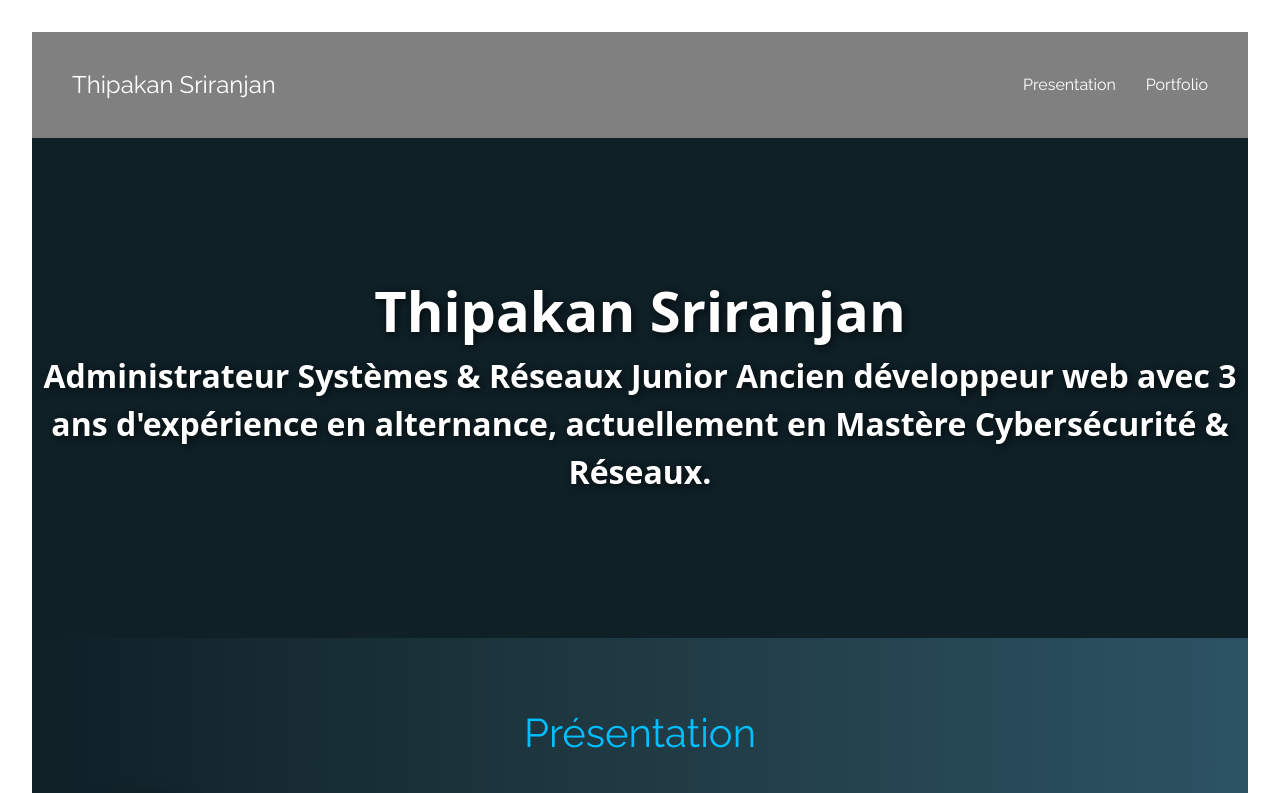
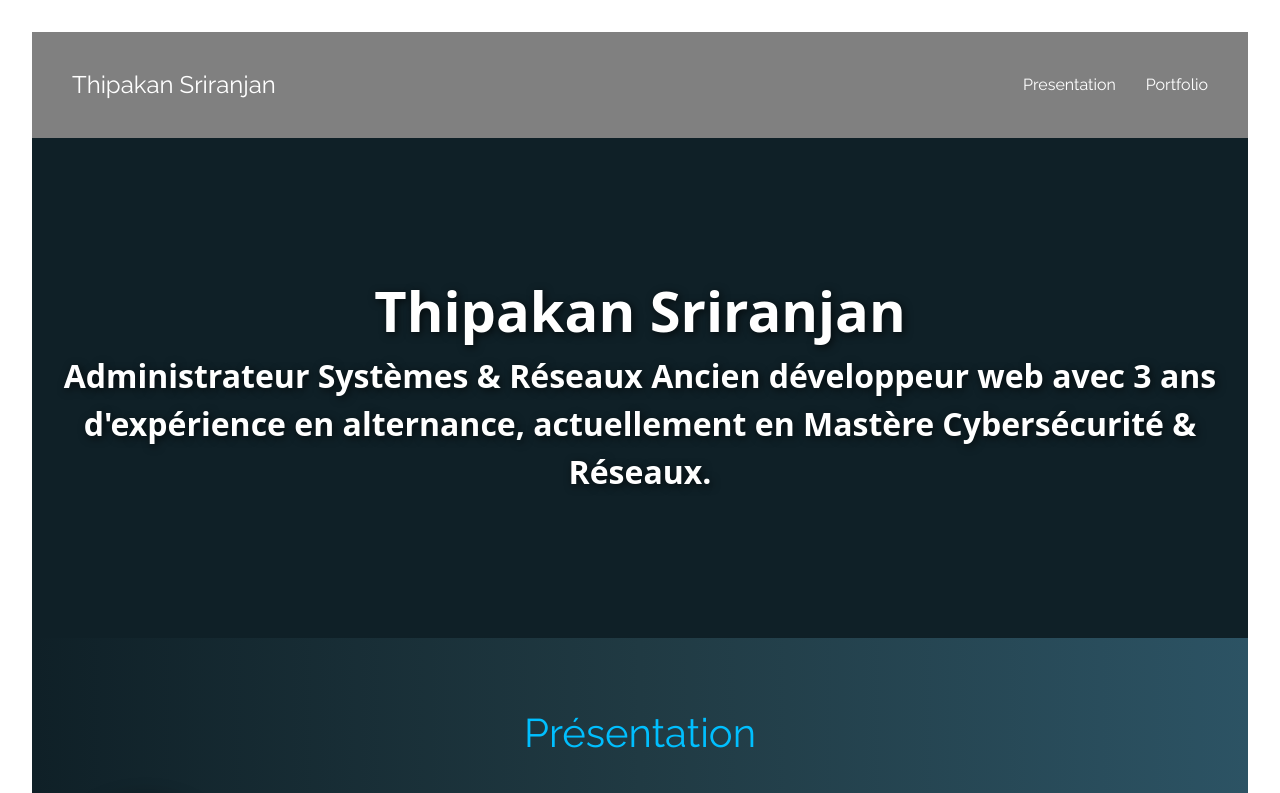
Before and after one commit to Thipakan/Portfolio-2, a React (Vite) app: page / in a window 1280 px wide. Shown: the top 793 px of the page. Built offline with nearby package versions, Linux system fonts and the light colour scheme.

Commit message:
Update Hero.jsx

```diff
--- a/src/components/Hero.jsx
+++ b/src/components/Hero.jsx
@@ -28,7 +28,7 @@ export default function Hero() {
         }}
       />
       <h1>Thipakan Sriranjan</h1>
-      <h2>Administrateur Systèmes & Réseaux Junior
+      <h2>Administrateur Systèmes & Réseaux
 
 Ancien développeur web avec 3 ans d'expérience en alternance, actuellement en Mastère Cybersécurité & Réseaux.</h2>
     </div>
```
